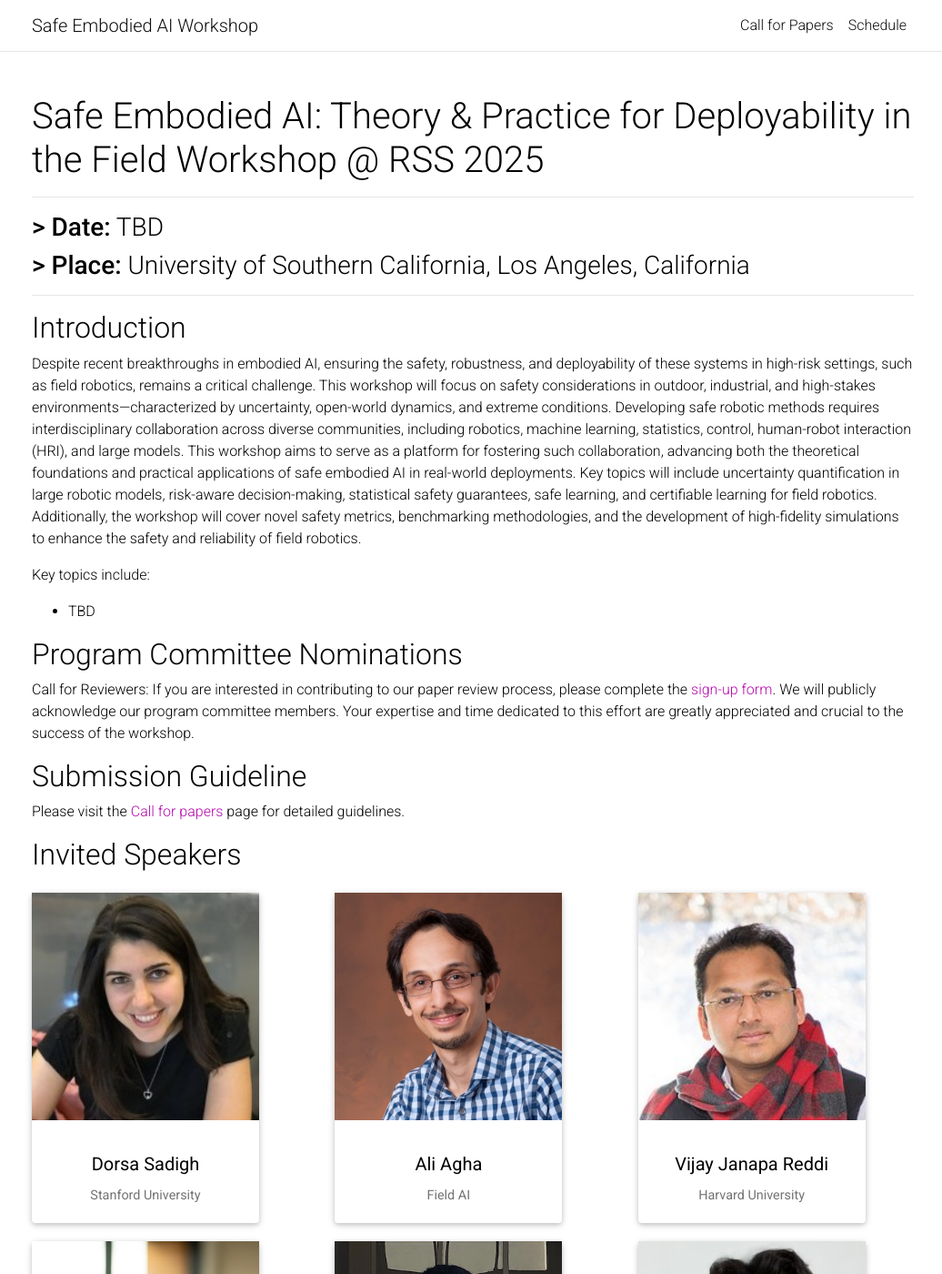
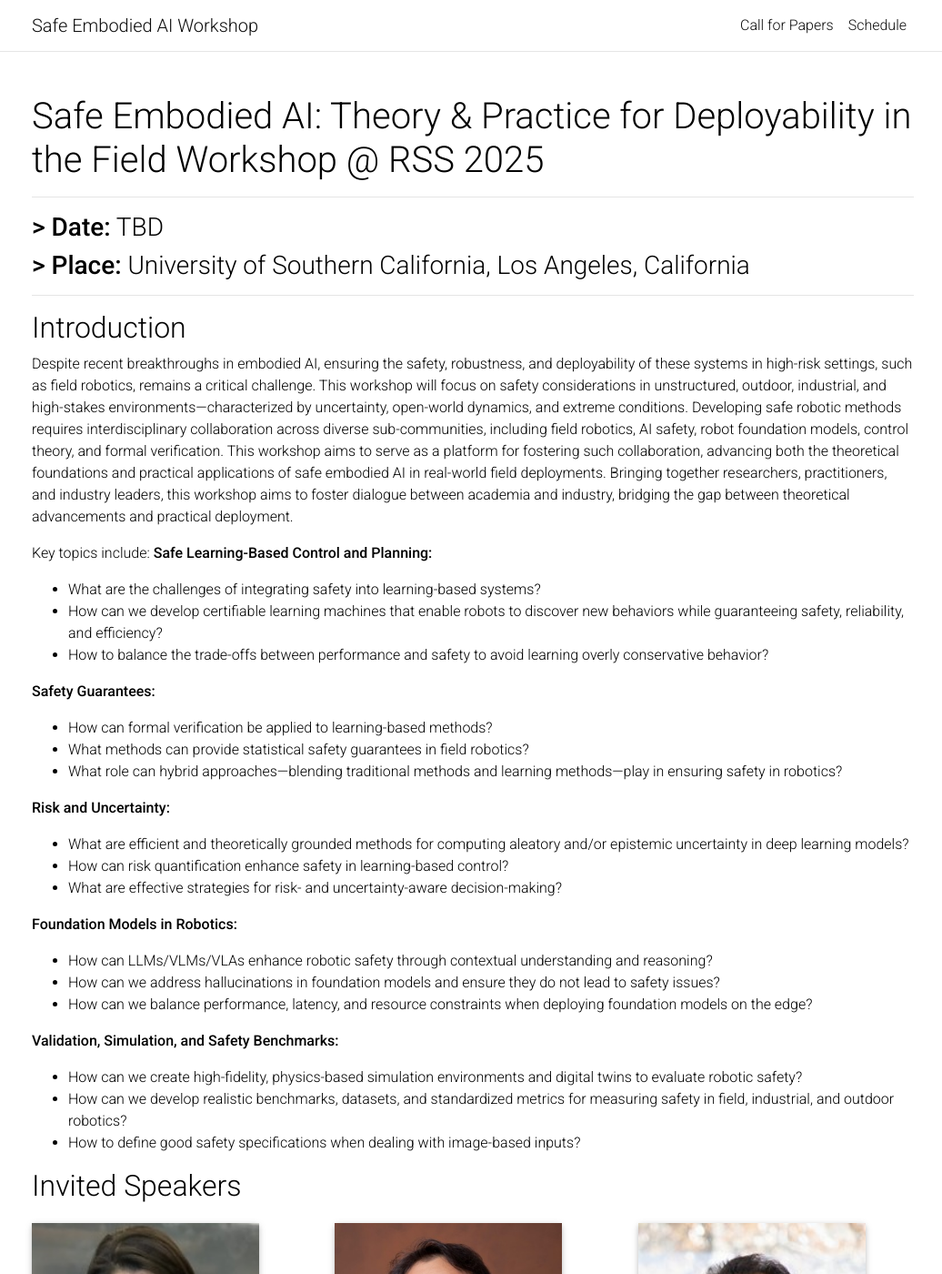
Before and after one commit to safe-embodied-ai/safe-embodied-ai.github.io, a Jekyll site: the page built from index.md, in a window 1280 px wide and 1400 px high. Shown: the whole window at 91% size, without its empty margins (120-1156 px from the left). Built offline with Jekyll 4.4.1, drawn with Linux system fonts in a browser that asks for light colours; full-size pictures stand in for the smaller copies a plugin makes; comment, search, counter and statistics services are not loaded; a style sheet for code colours, icons or effects is not loaded.

Commit message:
content update

```diff
--- a/index.md
+++ b/index.md
@@ -10,18 +10,33 @@ title: Home
 ---
 
 ## Introduction
-Despite recent breakthroughs in embodied AI, ensuring the safety, robustness, and deployability of these systems in high-risk settings, such as field robotics, remains a critical challenge. This workshop will focus on safety considerations in outdoor, industrial, and high-stakes environments—characterized by uncertainty, open-world dynamics, and extreme conditions. Developing safe robotic methods requires interdisciplinary collaboration across diverse communities, including robotics, machine learning, statistics, control, human-robot interaction (HRI), and large models. This workshop aims to serve as a platform for fostering such collaboration, advancing both the theoretical foundations and practical applications of safe embodied AI in real-world deployments. Key topics will include uncertainty quantification in large robotic models, risk-aware decision-making, statistical safety guarantees, safe learning, and certifiable learning for field robotics. Additionally, the workshop will cover novel safety metrics, benchmarking methodologies, and the development of high-fidelity simulations to enhance the safety and reliability of field robotics.
+Despite recent breakthroughs in embodied AI, ensuring the safety, robustness, and deployability of these systems in high-risk settings, such as field robotics, remains a critical challenge. This workshop will focus on safety considerations in unstructured, outdoor, industrial, and high-stakes environments—characterized by uncertainty, open-world dynamics, and extreme conditions. Developing safe robotic methods requires interdisciplinary collaboration across diverse sub-communities, including field robotics, AI safety, robot foundation models, control theory, and formal verification. This workshop aims to serve as a platform for fostering such collaboration, advancing both the theoretical foundations and practical applications of safe embodied AI in real-world field deployments. Bringing together researchers, practitioners, and industry leaders, this workshop aims to foster dialogue between academia and industry, bridging the gap between theoretical advancements and practical deployment.
 
 Key topics include:
-- TBD
+**Safe Learning-Based Control and Planning:**
+* What are the challenges of integrating safety into learning-based systems?
+* How can we develop certifiable learning machines that enable robots to discover new behaviors while guaranteeing safety, reliability, and efficiency?
+* How to balance the trade-offs between performance and safety to avoid learning overly conservative behavior?
 
-## Program Committee Nominations
+**Safety Guarantees:**
+* How can formal verification be applied to learning-based methods?
+* What methods can provide statistical safety guarantees in field robotics?
+* What role can hybrid approaches—blending traditional methods and learning methods—play in ensuring safety in robotics?
 
-Call for Reviewers: If you are interested in contributing to our paper review process, please complete the [sign-up form](https://forms.gle/32dmEuJekgrhxzoW8). We will publicly acknowledge our program committee members. Your expertise and time dedicated to this effort are greatly appreciated and crucial to the success of the workshop.
+**Risk and Uncertainty:**
+* What are efficient and theoretically grounded methods for computing aleatory and/or epistemic uncertainty in deep learning models?
+* How can risk quantification enhance safety in learning-based control?
+* What are effective strategies for risk- and uncertainty-aware decision-making?
 
-## Submission Guideline
+**Foundation Models in Robotics:**
+* How can LLMs/VLMs/VLAs enhance robotic safety through contextual understanding and reasoning?
+* How can we address hallucinations in foundation models and ensure they do not lead to safety issues?
+* How can we balance performance, latency, and resource constraints when deploying foundation models on the edge?
 
-Please visit the [Call for papers](https://safe-embodied-ai.github.io/cfp) page for detailed guidelines.
+**Validation, Simulation, and Safety Benchmarks:**
+* How can we create high-fidelity, physics-based simulation environments and digital twins to evaluate robotic safety?
+* How can we develop realistic benchmarks, datasets, and standardized metrics for measuring safety in field, industrial, and outdoor robotics?
+* How to define good safety specifications when dealing with image-based inputs?
 
 ## Invited Speakers
 <div class="row projects pt-1 pb-1">
```
